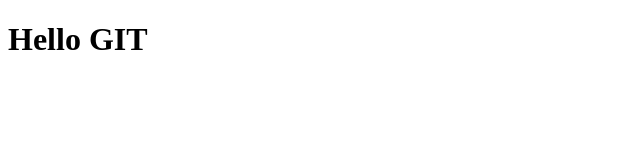
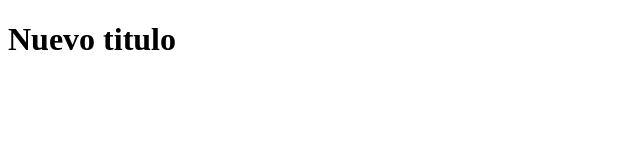
Before and after one commit to leonloly/Cursos, a plain HTML site: page Index.html in a window 1280 px wide. Shown: the whole page, without its empty margins (0-640 px from the left). Drawn offline with Linux system fonts and the light colour scheme.

Commit message:
Se modifico nuevo titulo

```diff
--- a/Index.html
+++ b/Index.html
@@ -6,6 +6,6 @@
     <title>Demo git</title>
 </head>
 <body>
-   <h1> Hello GIT</h1>
+   <h1> Nuevo titulo</h1>
 </body>
 </html>
```
